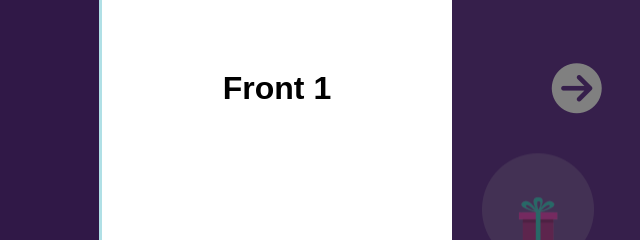
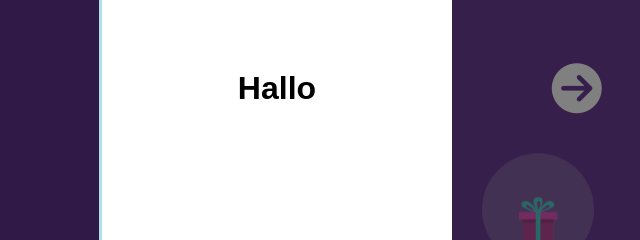
Before and after one commit to joemjoem/WEB_ULTAH, a plain HTML site: page index.html in a window 1280 px wide. Both pictures are taken after a click on the element 640 px from the left and 650 px from the top of the page. Shown: the part 212-452 px from the top of the page, 366-1006 px from the left. Drawn offline with nearby package versions, Linux system fonts and the light colour scheme; a web font is replaced by a local one.

Commit message:
mengubah text pada buku ucapan

```diff
--- a/index.html
+++ b/index.html
@@ -92,7 +92,7 @@
           <div id="p1" class="paper">
               <div class="front halaman">
                   <div id="f1" class="front-content halaman">
-                      <h1>Front 1</h1>
+                      <h1>Hallo</h1>
                     </div>
                   </div>
                   <div class="back halaman">
```
